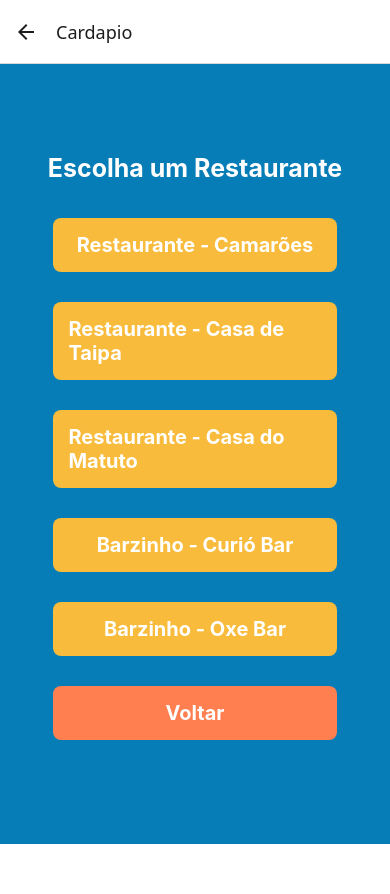
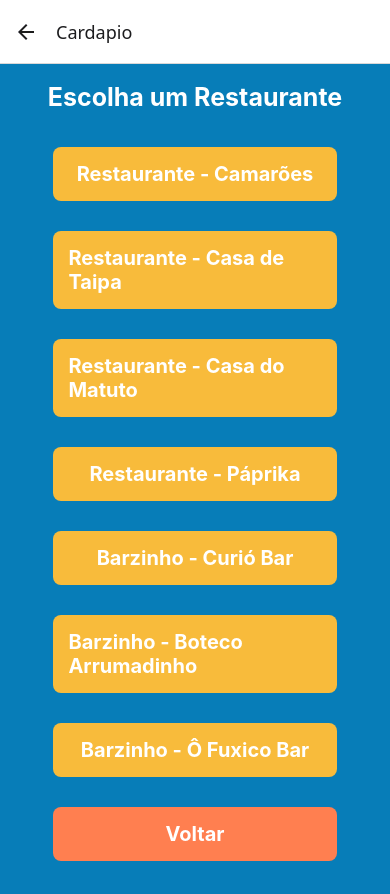
Before and after one commit to MarceloMederi/APP-Natal, a React Native app: screen /Cardapio in a window 390 px wide. Before the commit the page ends 844 px from the top, so only its background shows below. Built offline with nearby package versions, Linux system fonts and the light colour scheme.

Commit message:
Adicionado mais ulaguns bares e restaurantes, com os links para os cardápios

```diff
--- a/screens/MenuScreen.tsx
+++ b/screens/MenuScreen.tsx
@@ -5,10 +5,12 @@ const MenuScreen = ({ navigation }: any) => {
   // Lista de restaurantes com links
   const restaurants = [
     { id: 1, name: 'Restaurante - Camarões', url: 'https://drive.google.com/file/d/1JeW2CBQT4WLNn9wlLv-ARYEVtnt_fbrO/view?usp=sharing' },
-    { id: 2, name: 'Restaurante - Casa de Taipa', url: '#' },
+    { id: 2, name: 'Restaurante - Casa de Taipa', url: 'https://drive.google.com/file/d/1Vp5NdKudCti6XVwF4LfKOucr0H45gU-1/view?usp=sharing' },
     { id: 3, name: 'Restaurante - Casa do Matuto', url: 'https://drive.google.com/file/d/1RyWRbrJ-ec2r7yW9l4ewT5uBev56l2EF/view?usp=sharing' },
-    { id: 4, name: 'Barzinho - Curió Bar', url: 'https://drive.google.com/file/d/1MFqgXG0HMXG_cB6M9fgASL_Op7OnLfbg/view?usp=sharing' },
-    { id: 5, name: 'Barzinho - Oxe Bar', url: '#' },
+    { id: 4, name: 'Restaurante - Páprika', url: 'https://b2f.app/paprikasalao?fbclid=PAZXh0bgNhZW0CMTEAAabULk_huoiP_SGntOGwBkLHV3hr9bk5K_g_qXvluFKVKbOMnHUaA-xPvm4_aem_8AKJG60YGOb7RgPwFUbfuQ' },
+    { id: 5, name: 'Barzinho - Curió Bar', url: 'https://drive.google.com/file/d/1MFqgXG0HMXG_cB6M9fgASL_Op7OnLfbg/view?usp=sharing' },
+    { id: 6, name: 'Barzinho - Boteco Arrumadinho', url: 'https://drive.google.com/file/d/192ou5h3QyNDfddmNR_wvM5wnbA3883qa/view?usp=sharing' },
+    { id: 7, name: 'Barzinho - Ô Fuxico Bar', url: 'https://drive.google.com/file/d/1V-oOvEiMd7X9vNoh4AOHUlsoZ7bSzYKo/view?usp=sharing' },
   ];
 
   // Função para abrir o link do restaurante
```
